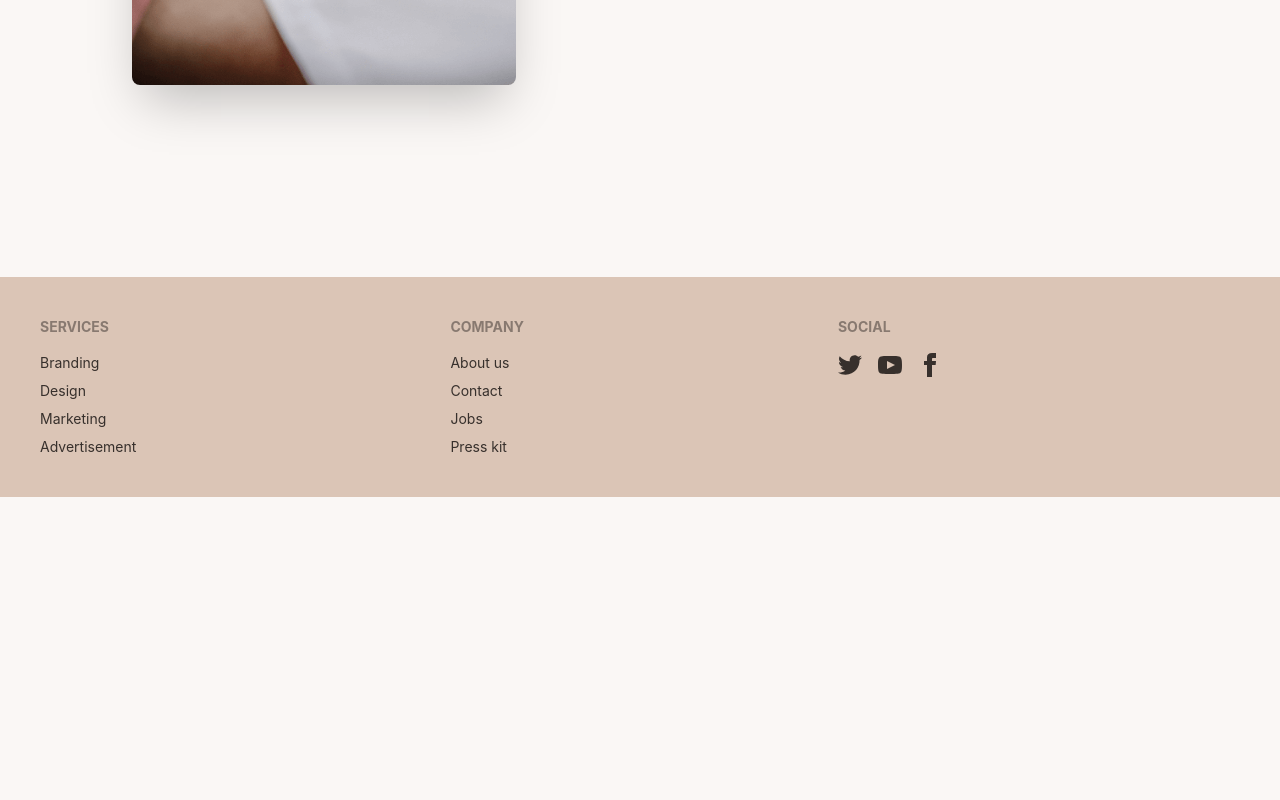
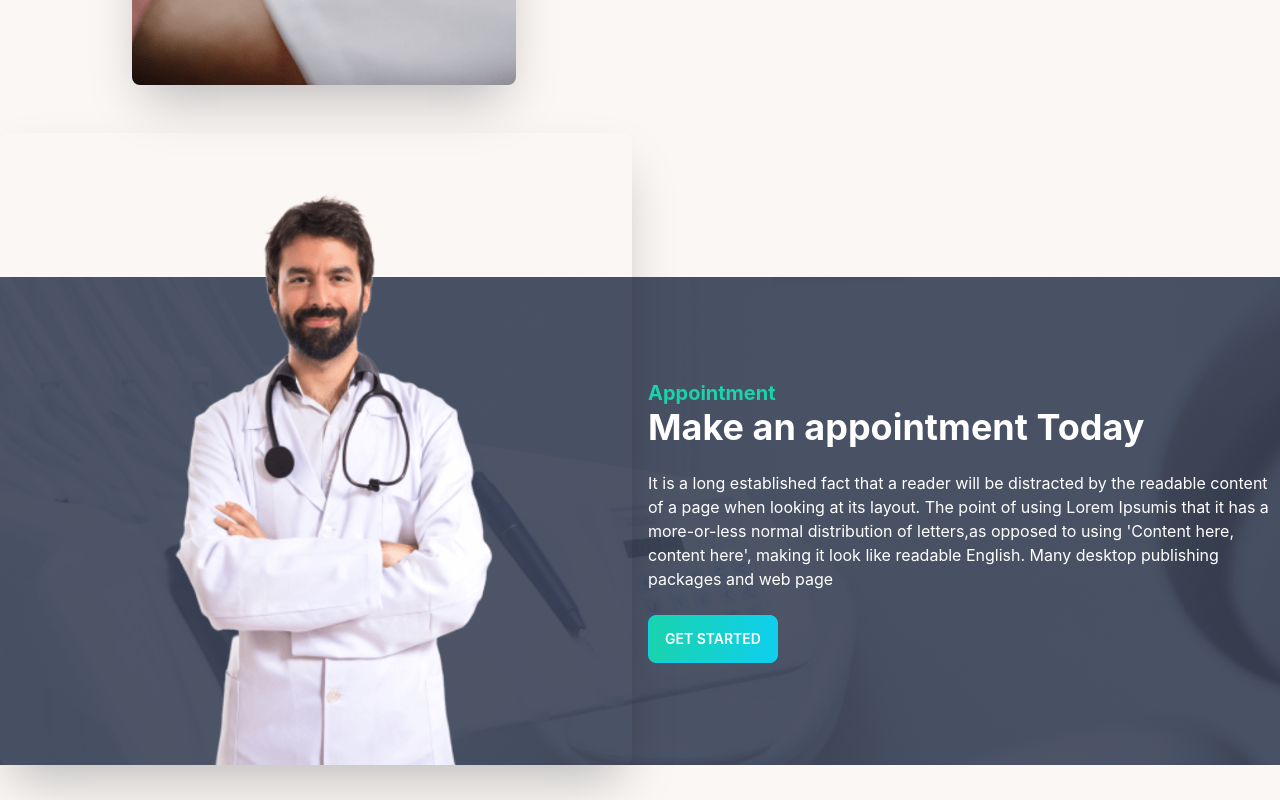
Before and after one commit to Mazharul430106/recap-doctors-portal-clientSite, a React (Create React App) app: page /home in a window 1280 px wide. Shown: the part 1860-2660 px from the top of the page. Before the commit the page ends 2357 px from the top, so only its background shows below. Built offline with nearby package versions, Linux system fonts and the light colour scheme.

Commit message:
added appoinment section

```diff
--- /dev/null
+++ b/src/Pages/Appointment/Appointment/Appointment.js
@@ -0,0 +1,28 @@
+import React from 'react';
+import doctor from '../../../assets/images/doctor.png';
+import ButtonComponent from '../../../Components/ButtonComponent/ButtonComponent';
+import appointment from '../../../assets/images/appointment.png';
+
+const Appointment = () => {
+    return (
+        <section className='my-28' style={{
+            background: `url(${appointment})`
+        }}>
+            <div className="hero">
+                <div className="hero-content p-0 flex-col lg:flex-row">
+                    <div className='lg:w-1/2 hidden lg:block'>
+                        <img src={doctor} alt='' className=" -mt-36 rounded-lg shadow-2xl" />
+                    </div>
+                    <div className='lg:w-1/2'>
+                        <h3 className='text-secondary text-xl font-bold'>Appointment</h3>
+                        <h1 className="text-4xl font-bold text-white">Make an appointment Today</h1>
+                        <p className="py-6 text-white">It is a long established fact that a reader will be distracted by the readable content of a page when looking at its layout. The point of using Lorem Ipsumis that it has a more-or-less normal distribution of letters,as opposed to using 'Content here, content here', making it look like readable English. Many desktop publishing packages and web page</p>
+                       <ButtonComponent>get started</ButtonComponent>
+                    </div>
+                </div>
+            </div>
+        </section>
+    );
+};
+
+export default Appointment;
--- a/src/Pages/Home/Home/Home.js
+++ b/src/Pages/Home/Home/Home.js
@@ -1,4 +1,5 @@
 import React from 'react';
+import Appointment from '../../Appointment/Appointment/Appointment';
 import Banner from '../Banner/Banner';
 import Services from '../Services/Services';
 
@@ -7,6 +8,7 @@ const Home = () => {
         <div>
             <Banner></Banner>
             <Services></Services>
+            <Appointment></Appointment>
         </div>
     );
 };
--- a/src/Pages/Home/Services/Services.js
+++ b/src/Pages/Home/Services/Services.js
@@ -5,8 +5,6 @@ import img3 from '../../../assets/images/whitening.png';
 import treatment from '../../../assets/images/treatment.png';
 import DisplayServices from './DisplayServices';
 import ButtonComponent from '../../../Components/ButtonComponent/ButtonComponent';
-
-
 
 const Services = () => {
 
@@ -57,7 +55,6 @@ const Services = () => {
                     </div>
                 </div>
             </div>
-
         </div>
     );
 };
```
